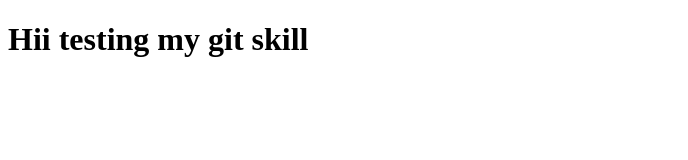
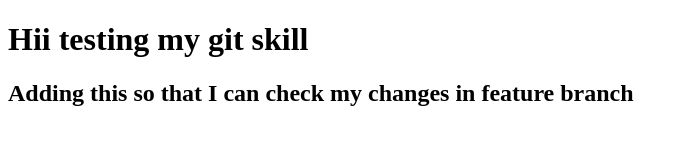
Before and after one commit to TriptiP-Code/myfirstproject, a website: page index.html in a window 1280 px wide. Shown: the whole page, without its empty margins (0-688 px from the left). Drawn offline with Linux system fonts and the light colour scheme.

Commit message:
to check feature branch

```diff
--- a/index.html
+++ b/index.html
@@ -7,5 +7,6 @@
 </head>
 <body>
   <h1>Hii testing my git skill</h1>
+  <h2>Adding this so that I can check my changes in feature branch</h2>
 </body>
 </html>
```
